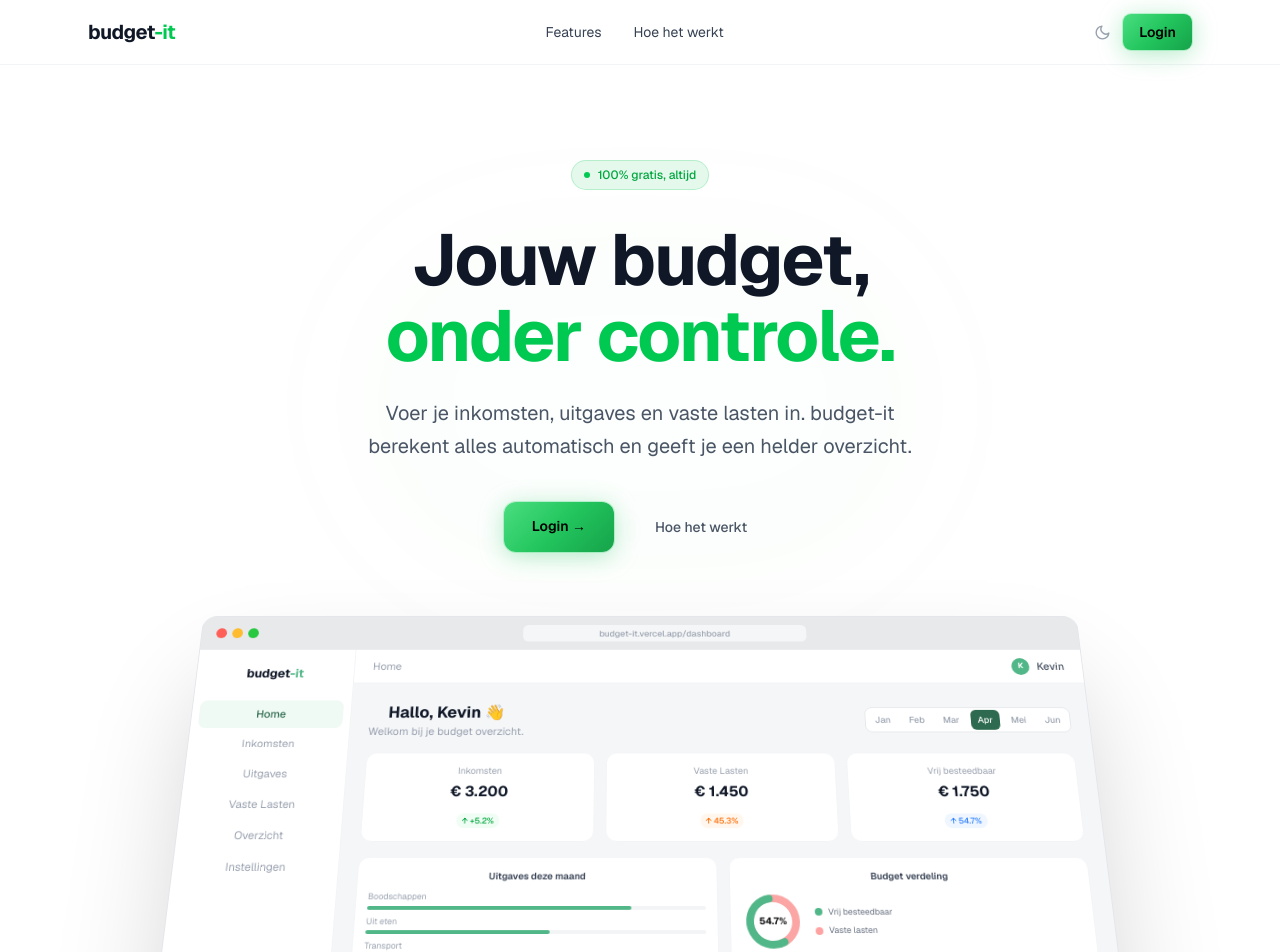
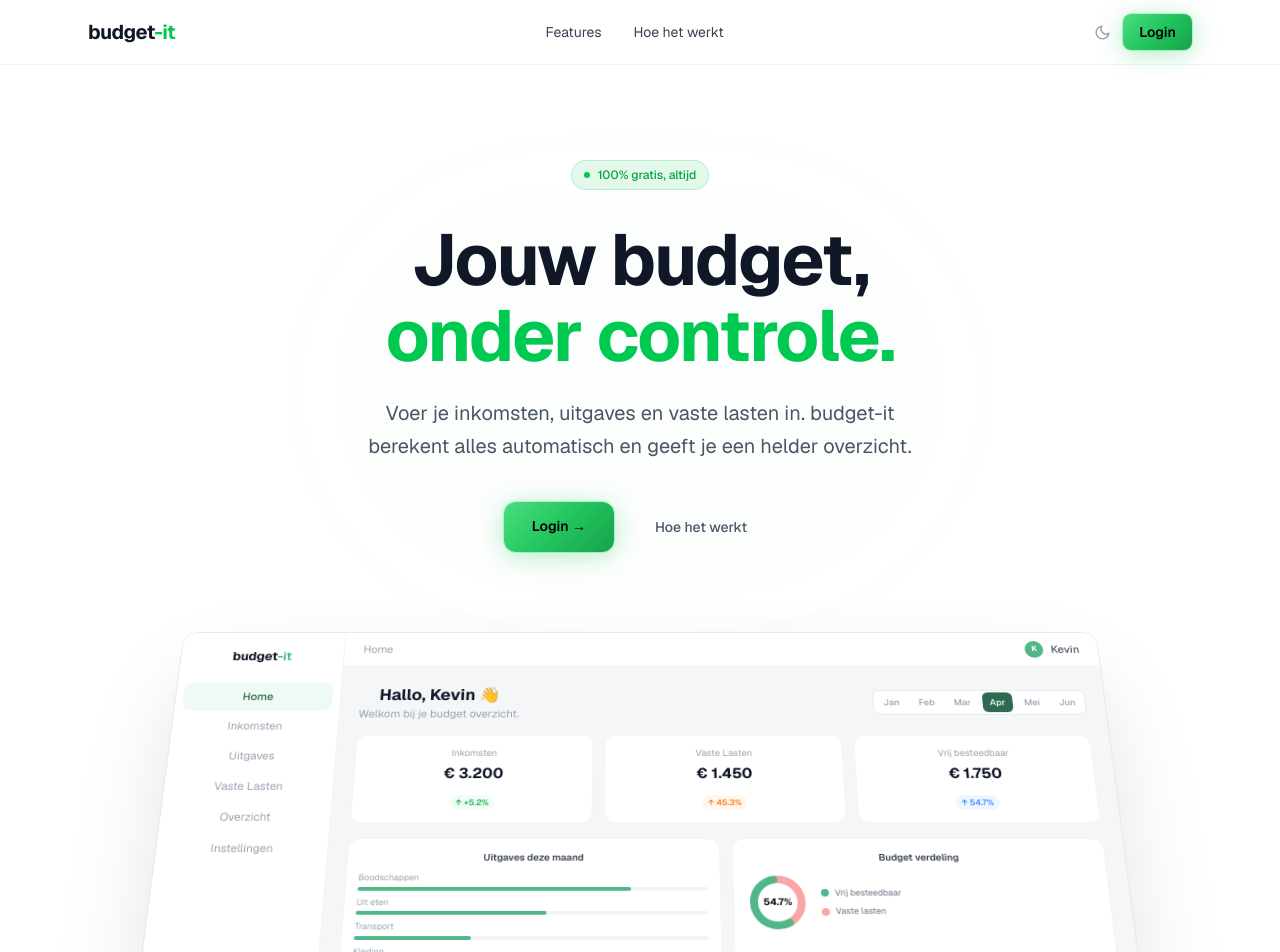
Before and after one commit to chenyixue86/budget-it, a Next.js app: page / in a window 1280 px wide. Shown: the top 952 px of the page. Built offline with nearby package versions, Linux system fonts and the light colour scheme.

Commit message:
Revert "add parallax effect op dashboard test"
This reverts commit 70315d32dc1d1c887ce5c0bf05fc8d34c5804a69.

```diff
--- a/app/components/DashboardMockup.tsx
+++ b/app/components/DashboardMockup.tsx
@@ -3,73 +3,29 @@
 import { useEffect, useRef } from "react";
 
 export default function DashboardMockup() {
-  const wrapperRef = useRef<HTMLDivElement>(null);
-  const stat1Ref = useRef<HTMLDivElement>(null); // Inkomsten
-  const stat2Ref = useRef<HTMLDivElement>(null); // Vaste Lasten
-  const stat3Ref = useRef<HTMLDivElement>(null); // Vrij besteedbaar
-  const chart1Ref = useRef<HTMLDivElement>(null); // Uitgaves bars
-  const chart2Ref = useRef<HTMLDivElement>(null); // Budget pie
+  const innerRef = useRef<HTMLDivElement>(null);
 
   useEffect(() => {
     const update = () => {
-      const scrollY = window.scrollY;
-
-      // Overall container: tilt from 22deg → 0deg over 600px scroll
-      if (wrapperRef.current) {
-        const progress = Math.min(scrollY / 600, 1);
-        const rotateX = 22 * (1 - progress);
-        const scale = 0.88 + 0.12 * progress;
-        const shadowY = 60 - 30 * progress;
-        const shadowBlur = 120 - 50 * progress;
-        const shadowOpacity = 0.2 - 0.1 * progress;
-        wrapperRef.current.style.transform = `rotateX(${rotateX}deg) scale(${scale})`;
-        wrapperRef.current.style.boxShadow = `0 ${shadowY}px ${shadowBlur}px -20px rgba(0,0,0,${shadowOpacity})`;
-      }
-
-      // Individual cards: staggered parallax — each at a different speed
-      // Negative = moves up (toward viewer in rotated space), positive = lags behind
-      const s = Math.min(scrollY, 600);
-      if (stat1Ref.current)  stat1Ref.current.style.transform  = `translateY(${-s * 0.07}px)`;
-      if (stat2Ref.current)  stat2Ref.current.style.transform  = `translateY(${-s * 0.03}px)`;
-      if (stat3Ref.current)  stat3Ref.current.style.transform  = `translateY(${-s * 0.09}px)`;
-      if (chart1Ref.current) chart1Ref.current.style.transform = `translateY(${-s * 0.04}px)`;
-      if (chart2Ref.current) chart2Ref.current.style.transform = `translateY(${-s * 0.11}px)`;
+      if (!innerRef.current) return;
+      const progress = Math.min(window.scrollY / 500, 1);
+      const rotateX = 18 * (1 - progress);
+      const scale = 0.92 + 0.08 * progress;
+      innerRef.current.style.transform = `rotateX(${rotateX}deg) scale(${scale})`;
     };
-
     window.addEventListener("scroll", update, { passive: true });
     update();
     return () => window.removeEventListener("scroll", update);
   }, []);
 
   return (
-    <div className="mt-16 w-full max-w-5xl mx-auto px-4" style={{ perspective: "1400px", perspectiveOrigin: "50% 0%" }}>
-      {/* Device frame */}
+    <div className="hero-mockup mt-20 w-full max-w-5xl mx-auto px-4" style={{ perspective: "1200px" }}>
       <div
-        ref={wrapperRef}
-        className="rounded-2xl overflow-hidden border border-gray-200/80 dark:border-white/10"
-        style={{
-          transformOrigin: "center top",
-          willChange: "transform",
-          background: "#e8e9eb",
-        }}
+        ref={innerRef}
+        className="rounded-2xl overflow-hidden shadow-[0_40px_100px_-20px_rgba(0,0,0,0.15)] dark:shadow-[0_40px_100px_-20px_rgba(0,0,0,0.7)] border border-gray-200 dark:border-white/10"
+        style={{ transformOrigin: "center top", willChange: "transform" }}
       >
-        {/* Browser chrome bar */}
-        <div className="flex items-center gap-2 px-4 h-10 bg-[#e8e9eb] shrink-0">
-          <div className="flex items-center gap-1.5">
-            <div className="w-3 h-3 rounded-full bg-[#ff5f57]" />
-            <div className="w-3 h-3 rounded-full bg-[#febc2e]" />
-            <div className="w-3 h-3 rounded-full bg-[#28c840]" />
-          </div>
-          <div className="flex-1 mx-3">
-            <div className="bg-white/60 rounded-md h-5 max-w-xs mx-auto flex items-center justify-center">
-              <span className="text-[10px] text-gray-400 font-medium">budget-it.vercel.app/dashboard</span>
-            </div>
-          </div>
-        </div>
-
-        {/* Dashboard content */}
-        <div className="flex bg-[#f5f6f8]" style={{ minHeight: "440px" }}>
-          {/* Sidebar */}
+        <div className="flex bg-[#f5f6f8]" style={{ minHeight: "420px" }}>
           <div className="w-44 bg-white border-r border-gray-100 flex flex-col py-4 shrink-0">
             <div className="px-4 mb-5">
               <span className="text-sm font-bold text-gray-900">budget<span className="text-[#52b788]">-it</span></span>
@@ -93,7 +49,6 @@ export default function DashboardMockup() {
             ))}
           </div>
 
-          {/* Main */}
           <div className="flex-1 flex flex-col overflow-hidden">
             <div className="h-10 bg-white border-b border-gray-100 flex items-center justify-between px-5">
               <span className="text-xs text-gray-400">Home</span>
@@ -116,28 +71,22 @@ export default function DashboardMockup() {
                 </div>
               </div>
 
-              {/* Stat cards — each with its own ref for staggered parallax */}
               <div className="grid grid-cols-3 gap-3 mb-4">
-                <div ref={stat1Ref} className="bg-white rounded-xl border border-gray-100 p-3" style={{ willChange: "transform" }}>
-                  <p className="text-[10px] text-gray-400 mb-1">Inkomsten</p>
-                  <p className="text-base font-bold text-gray-900 mb-1.5">€ 3.200</p>
-                  <span className="text-[9px] font-medium px-1.5 py-0.5 rounded-full bg-green-50 text-green-600">↑ +5.2%</span>
-                </div>
-                <div ref={stat2Ref} className="bg-white rounded-xl border border-gray-100 p-3" style={{ willChange: "transform" }}>
-                  <p className="text-[10px] text-gray-400 mb-1">Vaste Lasten</p>
-                  <p className="text-base font-bold text-gray-900 mb-1.5">€ 1.450</p>
-                  <span className="text-[9px] font-medium px-1.5 py-0.5 rounded-full bg-orange-50 text-orange-500">↑ 45.3%</span>
-                </div>
-                <div ref={stat3Ref} className="bg-white rounded-xl border border-gray-100 p-3" style={{ willChange: "transform" }}>
-                  <p className="text-[10px] text-gray-400 mb-1">Vrij besteedbaar</p>
-                  <p className="text-base font-bold text-gray-900 mb-1.5">€ 1.750</p>
-                  <span className="text-[9px] font-medium px-1.5 py-0.5 rounded-full bg-blue-50 text-blue-500">↑ 54.7%</span>
-                </div>
+                {[
+                  { label: "Inkomsten", value: "€ 3.200", trend: "+5.2%", color: "text-green-600", bg: "bg-green-50" },
+                  { label: "Vaste Lasten", value: "€ 1.450", trend: "45.3%", color: "text-orange-500", bg: "bg-orange-50" },
+                  { label: "Vrij besteedbaar", value: "€ 1.750", trend: "54.7%", color: "text-blue-500", bg: "bg-blue-50" },
+                ].map((c) => (
+                  <div key={c.label} className="bg-white rounded-xl border border-gray-100 p-3">
+                    <p className="text-[10px] text-gray-400 mb-1">{c.label}</p>
+                    <p className="text-base font-bold text-gray-900 mb-1.5">{c.value}</p>
+                    <span className={`text-[9px] font-medium px-1.5 py-0.5 rounded-full ${c.bg} ${c.color}`}>↑ {c.trend}</span>
+                  </div>
+                ))}
               </div>
 
-              {/* Chart cards — also staggered */}
               <div className="grid grid-cols-2 gap-3">
-                <div ref={chart1Ref} className="bg-white rounded-xl border border-gray-100 p-3" style={{ willChange: "transform" }}>
+                <div className="bg-white rounded-xl border border-gray-100 p-3">
                   <p className="text-[10px] font-semibold text-gray-700 mb-2">Uitgaves deze maand</p>
                   {[
                     { label: "Boodschappen", pct: 78 },
@@ -156,7 +105,7 @@ export default function DashboardMockup() {
                   ))}
                 </div>
 
-                <div ref={chart2Ref} className="bg-white rounded-xl border border-gray-100 p-3" style={{ willChange: "transform" }}>
+                <div className="bg-white rounded-xl border border-gray-100 p-3">
                   <p className="text-[10px] font-semibold text-gray-700 mb-2">Budget verdeling</p>
                   <div className="flex items-center gap-3">
                     <svg width="64" height="64" viewBox="0 0 64 64">
```
